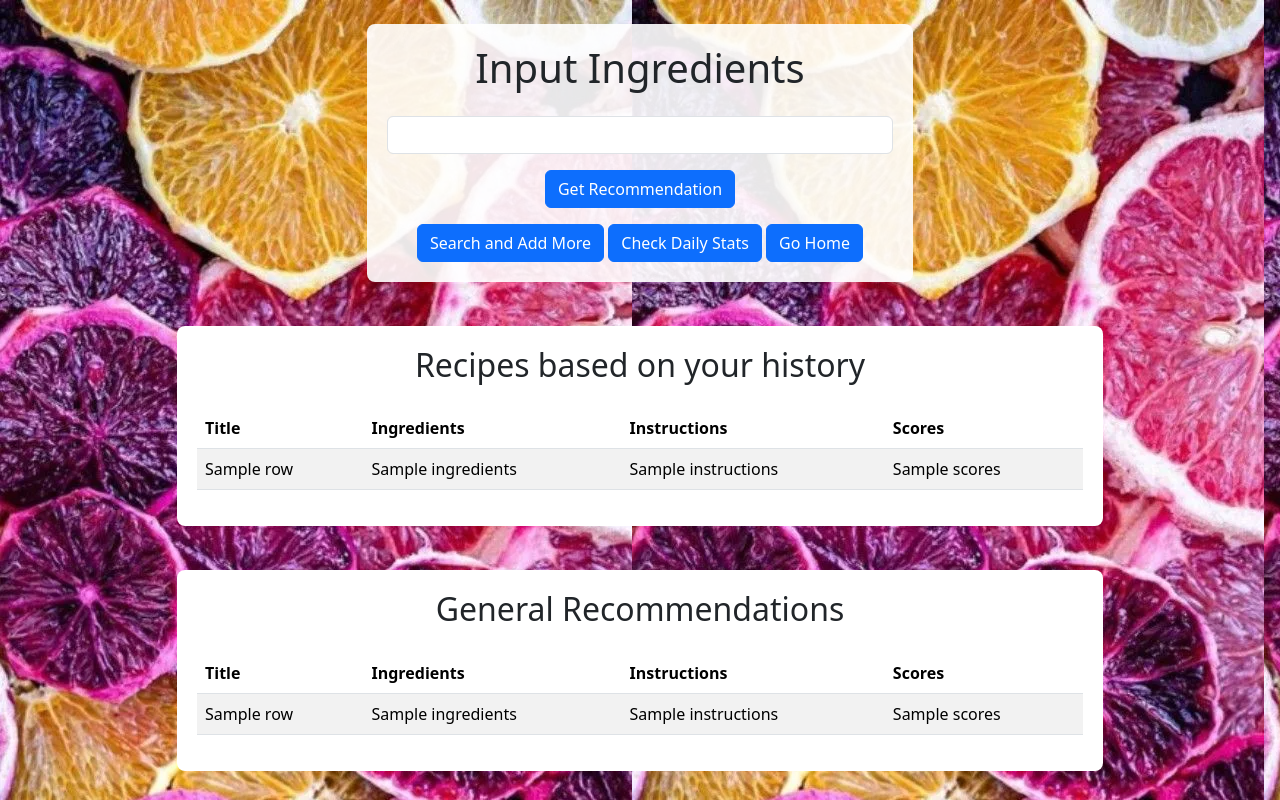
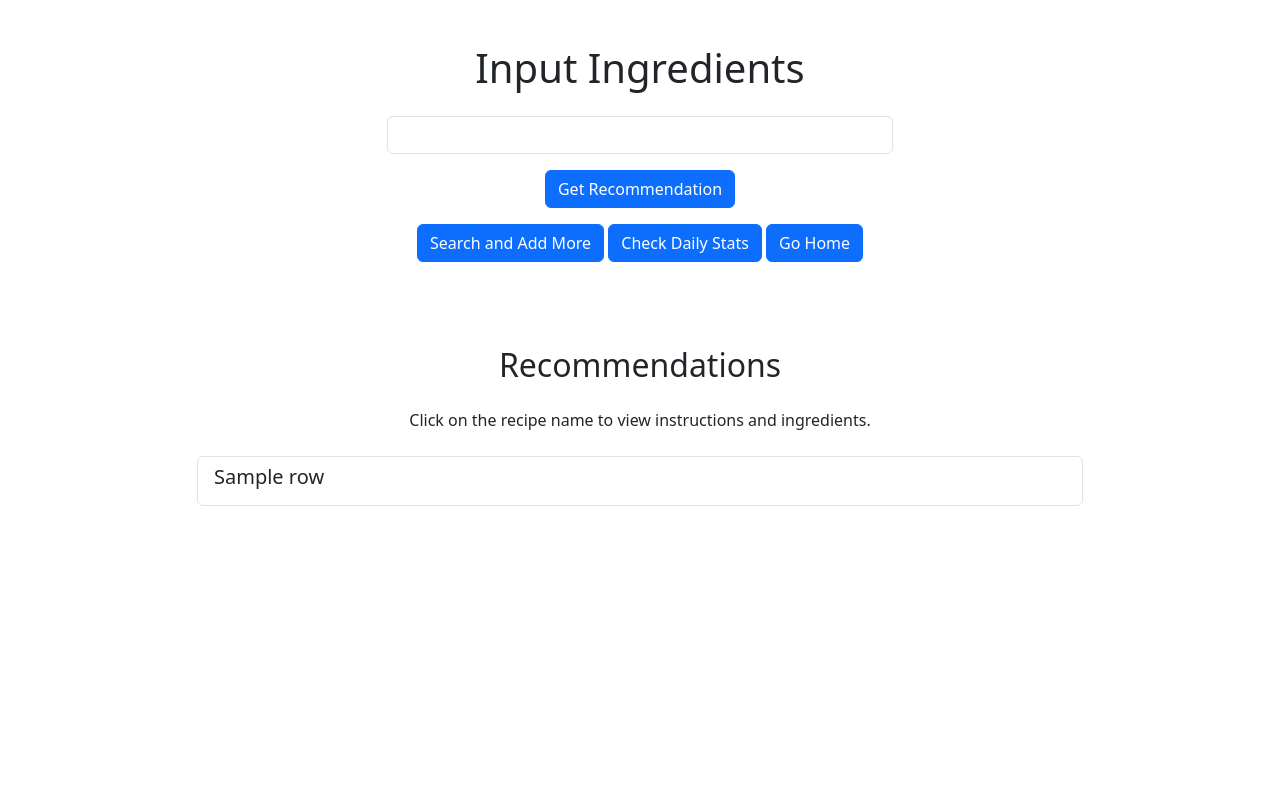
Before and after one commit to SamuelM4001/fitness_app_project, a Django app: template FitTrackPro/templates/RecommendationSystem/RecommendationSystem.html in a window 1280 px wide. Run offline with Django 4.2, Linux system fonts and the light colour scheme; the template is opened without the code that fills it: most values are stand-ins (such as "Sample title", 1, 10 or a date in 2020); some libraries are stand-ins or nearby versions.

Commit message:
changes pt1

```diff
--- a/CalorieTracker/views.py
+++ b/CalorieTracker/views.py
@@ -28,7 +28,7 @@ def calorietracker(request):
             data = json.loads(response.content)
             #for database
             if data == []:
-                data = "Invalid Input"
+                data = ""
                 food_name = "No name"
                 new_calories = 0
                 carbs = 0
@@ -76,6 +76,7 @@ def calorietracker2(request):
         calories_consumed_today += i.calories_consumed
 
 
+
     return render(request,'CalorieTracker/calorietracker2.html',{'data': data, 'new_calories':new_calories,'food_entries':food_entries,
                                                                  'protein':protein,'carbs':carbs,'fat':fat,
                                                                  'calories_consumed':calories_consumed_today,
@@ -101,12 +102,13 @@ def modifyvalues(request):
             if entry_to_delete.user == request.user:
                 entry_to_delete.delete()
                 messages.success(request, 'Entry deleted successfully!')
+
             else:
                 messages.error(request, 'You do not have permission to delete this entry.')
         except DailyCaloriesConsumed.DoesNotExist:
             messages.error(request, 'Entry not found.')
 
-        redirect('modifyvalues')
+        return redirect('modifyvalues')
 
     return render(request, 'CalorieTracker/modifyvalues.html', {'food_entries':food_entries, 'calories_consumed':calories_consumed_today,
                                                                 'ideal_calories':ideal_calories})
--- a/FitTrackPro/templates/CalorieTracker/calorietracker.html
+++ b/FitTrackPro/templates/CalorieTracker/calorietracker.html
@@ -49,7 +49,7 @@
                         </div>
                         <div class="mb-3">
                             <label for="quantity" class="form-label">Quantity (g):</label>
-                            <input type="text" name="quantity" id="quantity" class="form-control" required>
+                            <input type="number" min="0" name="quantity" id="quantity" class="form-control" required>
                         </div>
                         <div class="text-center d-flex justify-content-center">
                             <button type="submit" name="action" value="get_calories" class="btn btn-primary">Get Calories</button>
--- a/FitTrackPro/templates/RecommendationSystem/RecommendationSystem.html
+++ b/FitTrackPro/templates/RecommendationSystem/RecommendationSystem.html
@@ -1,15 +1,11 @@
 <!DOCTYPE html>
-{%load static %}
 <html>
 <head>
     <title>Recommendation System</title>
     <link href="https://cdn.jsdelivr.net/npm/bootstrap@5.3.2/dist/css/bootstrap.min.css" rel="stylesheet">
     <style>
         body {
-            background-image: url({% static 'images/foodrec.jpg' %});
-
-
-
+            background-color: white;
         }
         .container-transparent {
             background-color: rgba(255, 255, 255, 0.9);
@@ -50,35 +46,26 @@
     </div>
 </div>
 
-
 <div class="container mt-4">
     <div class="row justify-content-center">
         <div class="col-lg-10">
             <div class="container-table">
-                <h2 class="text-center mb-4">Recipes based on your history</h2>
-                {% if UserRecs|length > 0 %}
-                <div class="table-responsive">
-                    <table class="table table-striped">
-                        <thead>
-                            <tr>
-                                <th>Title</th>
-                                <th>Ingredients</th>
-                                <th>Instructions</th>
-                                <th>Scores</th>
-                            </tr>
-                        </thead>
-                        <tbody>
-                            {% for index, row in UserRecs.iterrows %}
-                                <tr>
-                                    <td>{{ row.Title }}</td>
-                                    <td>{{ row.Ingredients }}</td>
-                                    <td>{{ row.Instructions }}</td>
-                                    <td>{{ row.Scores }}</td>
-                                </tr>
+                <h2 class="text-center mb-4">Recommendations</h2>
+                <p class="text-center mb-4">Click on the recipe name to view instructions and ingredients.</p>
+                <div class="recommendations">
+                    {% if Recommendation|length > 0 %}
+                        <ul class="list-group">
+                            {% for index, row in Recommendation.iterrows %}
+                                <li class="list-group-item recommendation-item">
+                                    <h5 class="title">{{ row.Title }}</h5>
+                                    <div class="details" style="display: none;">
+                                        <p><strong>Ingredients:</strong> {{ row.Ingredients }}</p>
+                                        <p><strong>Instructions:</strong> {{ row.Instructions }}</p>
+
+                                    </div>
+                                </li>
                             {% endfor %}
-                        </tbody>
-                    </table>
-                </div>
+                        </ul>
                     {% else %}
                         <p class="text-center">No recommendations available.</p>
                     {% endif %}
@@ -86,42 +73,27 @@
             </div>
         </div>
     </div>
+</div>
 
-<div class="container mt-4">
-    <div class="row justify-content-center">
-        <div class="col-lg-10">
-            <div class="container-table">
-                <h2 class="text-center mb-4">General Recommendations</h2>
-                {% if Recommendation|length > 0 %}
-                <div class="table-responsive">
-                    <table class="table table-striped">
-                        <thead>
-                            <tr>
-                                <th>Title</th>
-                                <th>Ingredients</th>
-                                <th>Instructions</th>
-                                <th>Scores</th>
-                            </tr>
-                        </thead>
-                        <tbody>
-                            {% for index, row in Recommendation.iterrows %}
-                                <tr>
-                                    <td>{{ row.Title }}</td>
-                                    <td>{{ row.Ingredients }}</td>
-                                    <td>{{ row.Instructions }}</td>
-                                    <td>{{ row.Scores }}</td>
-                                </tr>
-                            {% endfor %}
-                        </tbody>
-                    </table>
-                </div>
-                {% else %}
-                    <p class="text-center">No recommendations available.</p>
-                {% endif %}
-            </div>
-        </div>
-    </div>
-</div>
+<script>
+    // Get all recommendation items
+    var recommendationItems = document.querySelectorAll('.recommendation-item');
+
+    // Add click event listener to each recommendation item
+    recommendationItems.forEach(function(item) {
+        var title = item.querySelector('.title');
+        var details = item.querySelector('.details');
+
+        // Toggle details visibility on click
+        title.addEventListener('click', function() {
+            if (details.style.display === 'none') {
+                details.style.display = 'block';
+            } else {
+                details.style.display = 'none';
+            }
+        });
+    });
+</script>
 
 <script src="https://cdn.jsdelivr.net/npm/bootstrap@5.3.2/dist/js/bootstrap.bundle.min.js"></script>
 </body>
--- a/FitTrackPro/templates/Users/home.html
+++ b/FitTrackPro/templates/Users/home.html
@@ -62,7 +62,7 @@
   </div>
   <div class="carousel-inner">
     <div class="carousel-item active">
-      <img src="{% static 'images/img1.jpg' %}" class="d-block w-100 carousel-img" alt="...">
+      <img src="{% static 'images/img1.jpeg' %}" class="d-block w-100 carousel-img" alt="...">
       <div class="carousel-caption d-none d-md-block" style = "color: white;">
         <h3>Calorie Tracker</h3>
         <h5 class="mb-3">Effortlessly monitor your daily calorie intake and manage your nutrition with our calorie tracking tool. </h5>
--- a/FitTrackPro/templates/Users/modifyuser.html
+++ b/FitTrackPro/templates/Users/modifyuser.html
@@ -79,11 +79,11 @@
                         </div>
                         <div class="form-group">
                             <label for="height">Height:</label>
-                            <input type="number" class="form-control" id="height" name="height" value="{{ user_profile.height }}">
+                            <input type="number" class="form-control" id="height" name="height" min="100" max="500" value="{{ user_profile.height }}">
                         </div>
                         <div class="form-group">
                             <label for="weight">Weight:</label>
-                            <input type="number" class="form-control" id="weight" name="weight" value="{{ user_profile.current_weight }}">
+                            <input type="number" class="form-control" id="weight" name="weight" min="25" max="200" value="{{ user_profile.current_weight }}">
                         </div>
                         <div class="btn-group">
                             <button type="submit" class="btn btn-primary">Update</button>
```
Also changed, not shown: FitTrackPro/templates/CalorieTracker/calorietracker2.html (+17 -14 lines), FitTrackPro/templates/CalorieTracker/dailystats.html (+44 -33 lines), FitTrackPro/templates/CalorieTracker/modifyvalues.html (+8 -0 lines), FitTrackPro/templates/Users/signup.html (+9 -7 lines), FitTrackPro/utils.py (+5 -22 lines), RecommendationSystem/views.py (+3 -32 lines), FitTrackPro/db.sqlite3, Users/static/images/img1.jpeg (added), Users/static/images/img1.jpg (deleted). Lines whose indentation alone changed are shown as unchanged.
